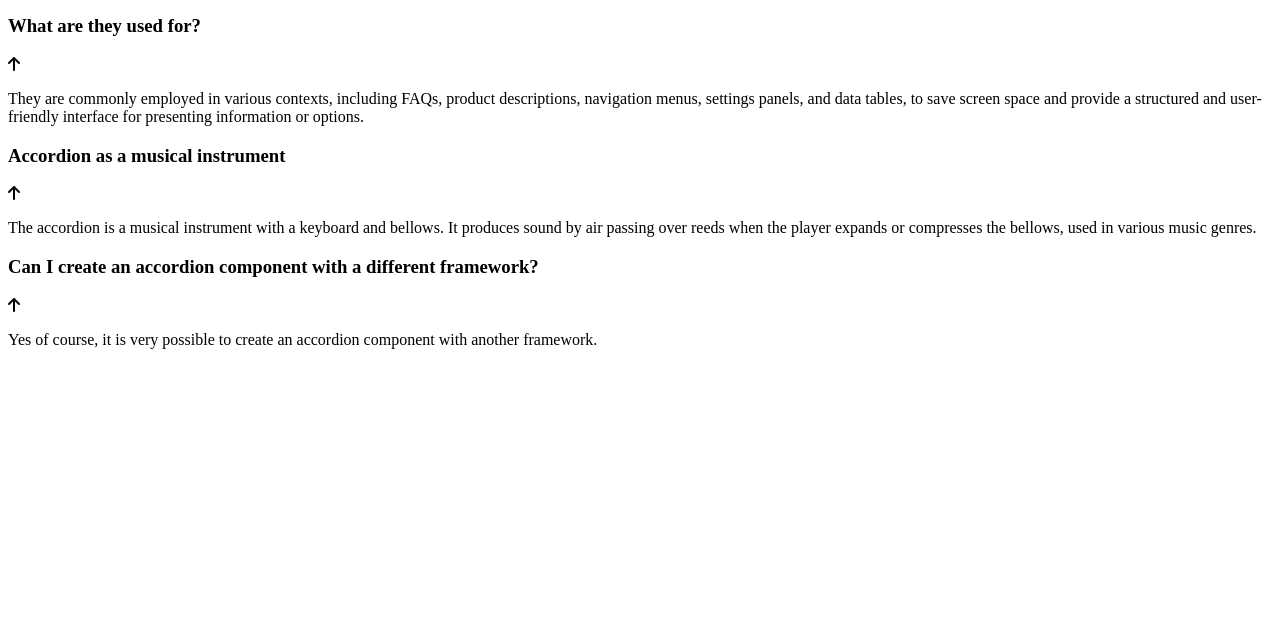
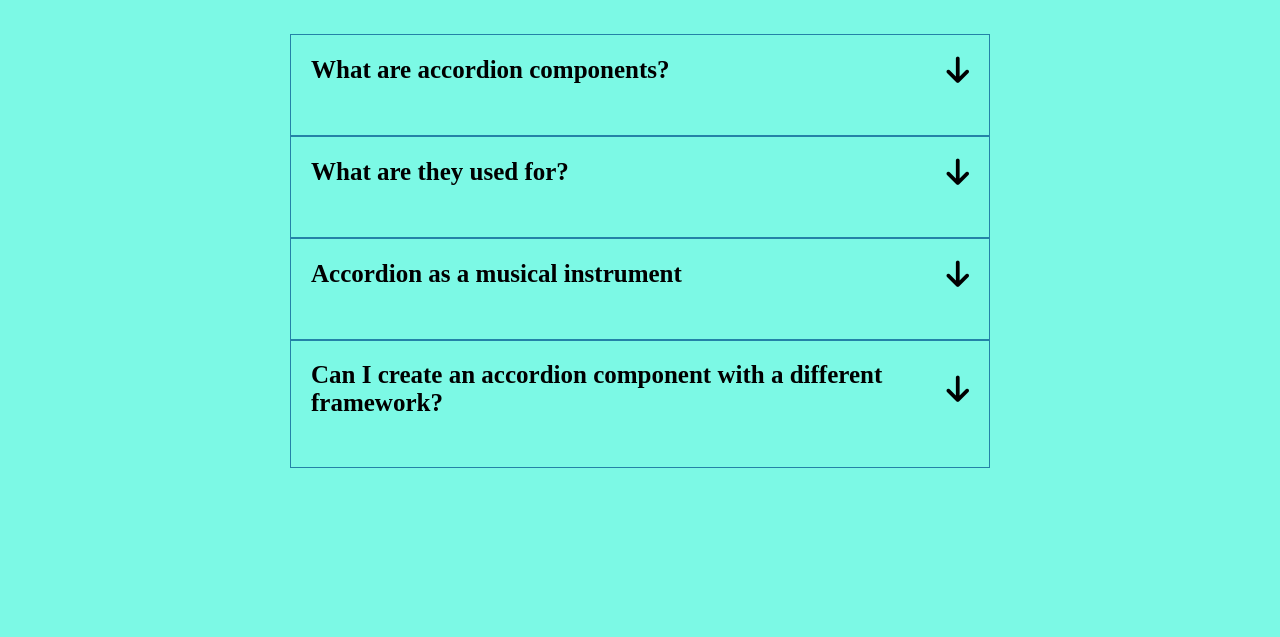
Before and after one commit to Zubair-Underwood/Accordion-project, a plain HTML site: page index.html in a window 1280 px wide. Shown: the part 163-800 px from the top of the page. Drawn offline with Linux system fonts and the light colour scheme.

Commit message:
learning

```diff
--- a/index.html
+++ b/index.html
@@ -13,9 +13,7 @@
 </head>
 
 <body>
-
     <section class="section">
-
         <div class="container">
             <h1>Accordion</h1>
             <div class="accordion"></div>
@@ -25,4 +23,4 @@
     <script src="main.js"></script>
 </body>
 
-</html>
+</html
--- a/main.js
+++ b/main.js
@@ -36,7 +36,7 @@ function createAccordionData() {
     <div class="accordion-item">
     <div class="accordion-title">
     <h3>${dataItem.question}</h3>
-    <i class="fa-solid fa-arrow-up"></i>
+    <i class="fa-solid fa-arrow-down"></i>
     </div>
     <div class="accordion-content">
     <p>${dataItem.answer}</p>
--- a/style.css
+++ b/style.css
@@ -0,0 +1,90 @@
+* {
+    margin: 0;
+    padding: 0;
+    box-sizing: border-box;
+}
+
+body {
+
+    background: #7cf9e5;
+}
+
+.section {
+
+    min-height: 100vh;
+    padding-top: 100px;
+}
+
+.container {
+
+    max-width: 1440px;
+    margin-left: auto;
+    margin-right: auto;
+    padding-left: 20px;
+    padding-right: 20px;
+}
+
+h1 {
+
+    font-size: 40px;
+    margin-bottom: 50px;
+    color: rgb(28, 75, 87);
+    text-align: center;
+}
+
+.accordion {
+
+    max-width: 700px;
+    margin: auto;
+}
+
+.accordion-item {
+
+    border: 1px solid rgb(36, 130, 167);
+    padding: 20px;
+}
+
+.accordion-title {
+
+    display: flex;
+    align-items: center;
+    gap: 10px;
+    padding-bottom: 30px;
+}
+
+.accordion-title h3 {
+
+    flex: 1;
+    font-size: 25px;
+}
+
+.accordion-title i {
+
+    font-size: 30px;
+    cursor: pointer;
+}
+
+.accordion-content {
+    display: none;
+}
+
+.accordion-title.active+.accordion-content {
+    display: block;
+    padding-top: 20px;
+}
+
+.accordion-content p {
+
+    font-size: 20px;
+    color: chocolate;
+}
+
+.accordion-title.active i {
+
+    transform: rotate(180deg);
+}
+
+.accordion-title.active {
+
+    border-bottom: 2px solid red;
+}
```
